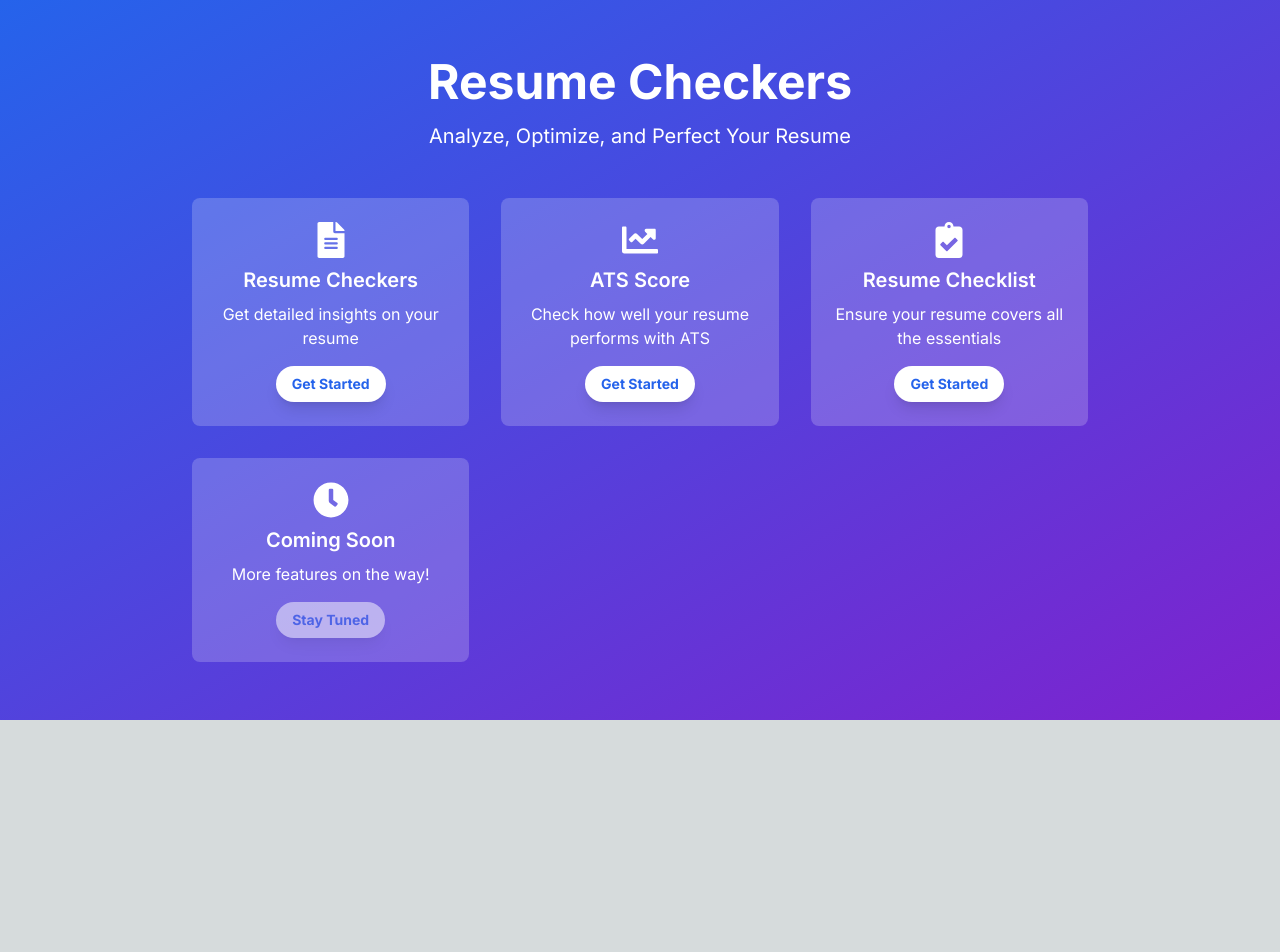
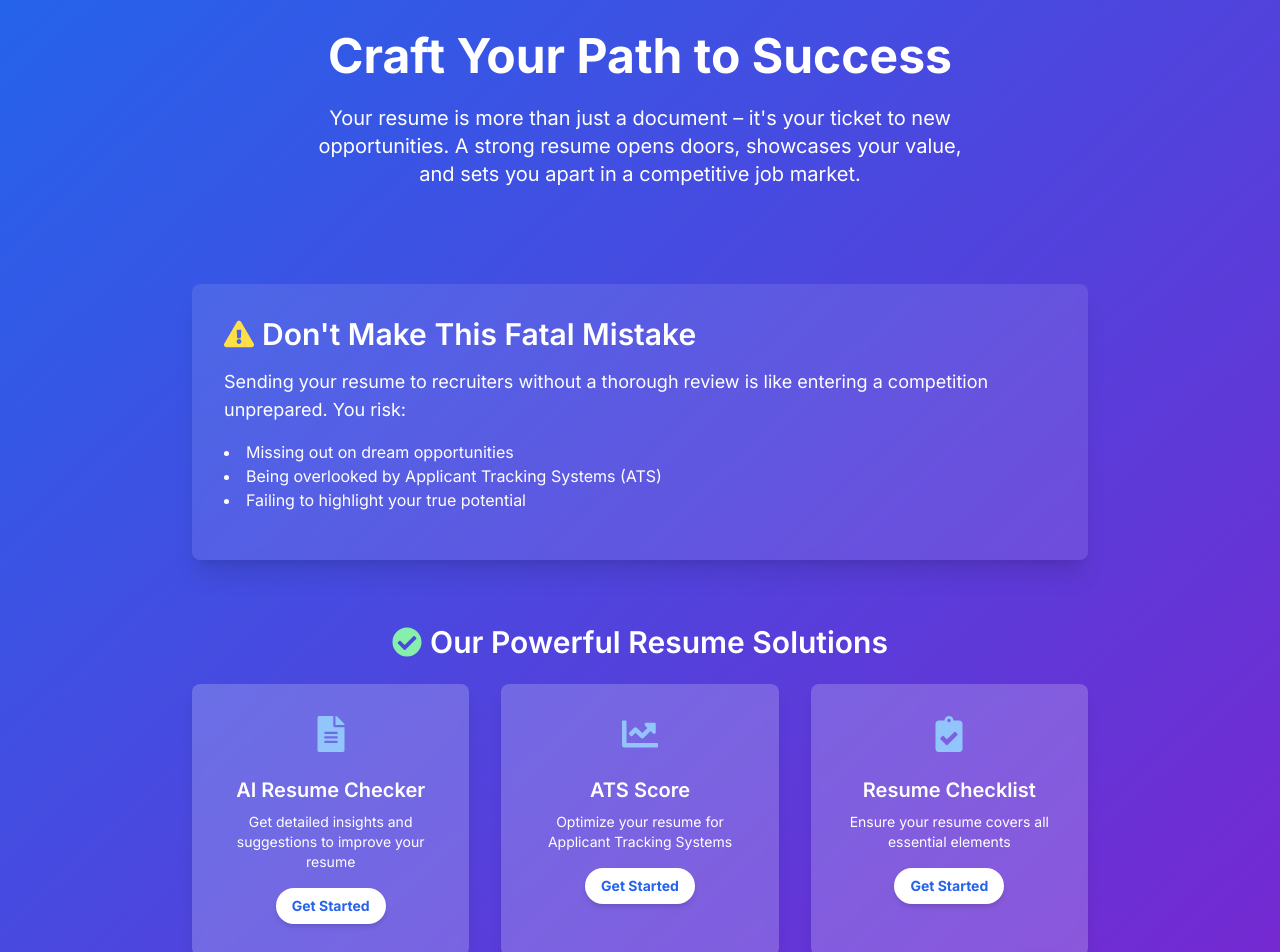
Before and after one commit to djubx/resume-analyzer, a Next.js app: page / in a window 1280 px wide. Shown: the part 80-1032 px from the top of the page. Before the commit the page ends 800 px from the top, so only its background shows below. Built offline with nearby package versions, Linux system fonts and the light colour scheme.

Commit message:
Update the content first level

```diff
--- a/src/app/page.tsx
+++ b/src/app/page.tsx
@@ -6,7 +6,7 @@ import { Analytics } from "@vercel/analytics/react"
 
 import Link from "next/link";
 import { motion } from "framer-motion";
-import { FaFileAlt, FaChartLine, FaClipboardCheck, FaClock } from "react-icons/fa";
+import { FaFileAlt, FaChartLine, FaClipboardCheck, FaExclamationTriangle, FaCheckCircle } from "react-icons/fa";
 import Navbar from "@/components/Navbar";
 
 export default function Home() {
@@ -15,67 +15,116 @@ export default function Home() {
       <SpeedInsights />
       <Analytics />
       <Navbar />
-      <main className="flex-grow flex flex-col items-center justify-center bg-gradient-to-br from-blue-600 to-purple-700 text-white p-8">
-        <motion.div
+      <main className="flex-grow flex flex-col items-center justify-center bg-gradient-to-br from-blue-600 to-purple-700 text-white px-4 sm:px-6 lg:px-8">
+        {/* Why a strong resume is important */}
+        <motion.section
           initial={{ opacity: 0, y: -50 }}
           animate={{ opacity: 1, y: 0 }}
           transition={{ duration: 0.8 }}
-          className="text-center mb-12"
+          className="text-center mb-16 py-8 w-full"
         >
-          <h1 className="text-5xl font-bold mb-4">Resume Checkers</h1>
-          <p className="text-xl">Analyze, Optimize, and Perfect Your Resume</p>
-        </motion.div>
+          <h1 className="text-4xl sm:text-5xl font-bold mb-6 text-shadow-lg">Craft Your Path to Success</h1>
+          <p className="text-lg sm:text-xl max-w-2xl mx-auto">
+            Your resume is more than just a document – it's your ticket to new opportunities.
+            A strong resume opens doors, showcases your value, and sets you apart in a competitive job market.
+          </p>
+        </motion.section>
 
-        <motion.div
+        {/* Why sending resumes without review is a mistake */}
+        <motion.section
           initial={{ opacity: 0 }}
           animate={{ opacity: 1 }}
           transition={{ delay: 0.5, duration: 1 }}
-          className="grid grid-cols-1 md:grid-cols-3 gap-8 max-w-4xl"
+          className="bg-white bg-opacity-10 p-6 sm:p-8 rounded-lg mb-16 w-full max-w-4xl shadow-xl backdrop-blur-sm"
         >
+          <h2 className="text-3xl font-semibold mb-4 flex items-center">
+            <FaExclamationTriangle className="mr-2 text-yellow-300" />
+            Don't Make This Fatal Mistake
+          </h2>
+          <p className="text-lg mb-4">
+            Sending your resume to recruiters without a thorough review is like entering a
+            competition unprepared. You risk:
+          </p>
+          <ul className="list-disc list-inside mb-4">
+            <motion.li initial={{ opacity: 0, x: -20 }} animate={{ opacity: 1, x: 0 }} transition={{ delay: 0.7 }}>
+              Missing out on dream opportunities
+            </motion.li>
+            <motion.li initial={{ opacity: 0, x: -20 }} animate={{ opacity: 1, x: 0 }} transition={{ delay: 0.9 }}>
+              Being overlooked by Applicant Tracking Systems (ATS)
+            </motion.li>
+            <motion.li initial={{ opacity: 0, x: -20 }} animate={{ opacity: 1, x: 0 }} transition={{ delay: 1.1 }}>
+              Failing to highlight your true potential
+            </motion.li>
+          </ul>
+        </motion.section>
+
+        {/* Our solutions */}
+        <motion.section
+          initial={{ opacity: 0 }}
+          animate={{ opacity: 1 }}
+          transition={{ delay: 1.3, duration: 1 }}
+          className="text-center mb-12 w-full"
+        >
+          <h2 className="text-3xl font-semibold mb-6 flex items-center justify-center text-shadow-md">
+            <FaCheckCircle className="mr-2 text-green-300" />
+            Our Powerful Resume Solutions
+          </h2>
+          <div className="grid grid-cols-1 md:grid-cols-3 gap-6 sm:gap-8 max-w-4xl mx-auto">
             {[
               {
                 icon: <FaFileAlt className="text-4xl mb-2" />,
-              title: "Resume Checkers",
-              description: "Get detailed insights on your resume",
+                title: "AI Resume Checker",
+                description: "Get detailed insights and suggestions to improve your resume",
                 link: "/resume-analyzer"
               },
               {
                 icon: <FaChartLine className="text-4xl mb-2" />,
                 title: "ATS Score",
-              description: "Check how well your resume performs with ATS",
+                description: "Optimize your resume for Applicant Tracking Systems",
                 link: "/ats-score"
               },
               {
                 icon: <FaClipboardCheck className="text-4xl mb-2" />,
                 title: "Resume Checklist",
-              description: "Ensure your resume covers all the essentials",
+                description: "Ensure your resume covers all essential elements",
                 link: "/resume-checklist"
-            },
-            {
-              icon: <FaClock className="text-4xl mb-2" />,
-              title: "Coming Soon",
-              description: "More features on the way!",
-              link: "#"
               },
             ].map((feature, index) => (
               <motion.div
                 key={index}
-              whileHover={{ scale: 1.05 }}
-              className="bg-white bg-opacity-20 p-6 rounded-lg text-center flex flex-col items-center"
+                whileHover={{ scale: 1.05, boxShadow: "0 10px 20px rgba(0,0,0,0.2)" }}
+                className="bg-white bg-opacity-20 p-6 sm:p-8 rounded-lg text-center flex flex-col items-center shadow-lg backdrop-blur-sm transition-all duration-300"
               >
-              {feature.icon}
-              <h2 className="text-xl font-semibold mb-2">{feature.title}</h2>
-              <p className="mb-4">{feature.description}</p>
+                <div className="text-4xl mb-4 text-blue-300">{feature.icon}</div>
+                <h3 className="text-xl font-semibold mb-2">{feature.title}</h3>
+                <p className="mb-4 text-sm">{feature.description}</p>
                 <Link
                   href={feature.link}
-                className={`bg-white text-blue-600 font-bold py-2 px-4 rounded-full text-sm hover:bg-blue-100 transition duration-300 shadow-lg ${feature.title === "Coming Soon" ? "cursor-not-allowed opacity-50" : ""}`}
-                onClick={e => feature.title === "Coming Soon" && e.preventDefault()}
+                  className="bg-white text-blue-600 font-bold py-2 px-4 rounded-full text-sm hover:bg-blue-100 transition duration-300 shadow-md hover:shadow-lg"
                 >
-                {feature.title === "Coming Soon" ? "Stay Tuned" : "Get Started"}
+                  Get Started
                 </Link>
               </motion.div>
             ))}
-        </motion.div>
+          </div>
+        </motion.section>
+
+        {/* Call to action */}
+        <motion.section
+          initial={{ opacity: 0, y: 50 }}
+          animate={{ opacity: 1, y: 0 }}
+          transition={{ delay: 1.5, duration: 0.8 }}
+          className="text-center mb-16 w-full"
+        >
+          <h2 className="text-3xl font-semibold mb-4 text-shadow-md">Ready to Perfect Your Resume?</h2>
+          <p className="text-xl mb-6">Don't leave your career to chance. Use our tools to create a resume that stands out.</p>
+          <Link
+            href="/resume-analyzer"
+            className="bg-white text-blue-600 font-bold py-3 px-6 rounded-full text-lg hover:bg-blue-100 transition duration-300 shadow-lg hover:shadow-xl"
+          >
+            Start Your Resume Journey
+          </Link>
+        </motion.section>
       </main>
     </div>
   );
```
Lines whose indentation alone changed are shown as unchanged.
